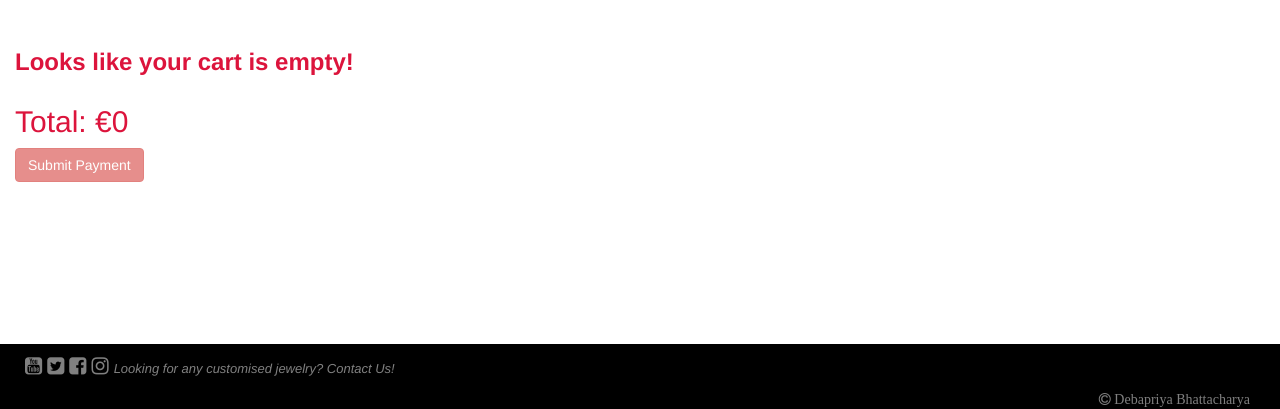
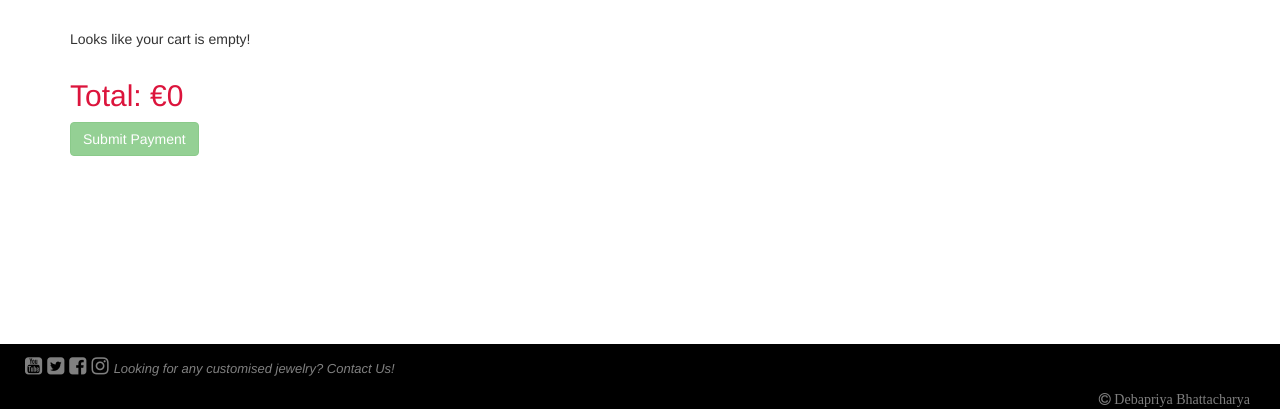
Before and after one commit to Code-Institute-Submissions/debapriya9b-onlineShop, a Django app: page /cart/ in a window 1280 px wide. Shown: the part 391-800 px from the top of the page. Run offline with Django 3.2, Linux system fonts and the light colour scheme; the visitor is signed in with stand-in values (Sample User, id 1); some libraries are stand-ins or nearby versions; some web fonts are replaced.

Commit message:
Cart layout,style changed in cart.html

```diff
--- a/cart/templates/cart.html
+++ b/cart/templates/cart.html
@@ -3,6 +3,7 @@
 {% load bootstrap_tags %}
 
 {% block content %}
+<div class="container">
 <div class="row row-flex">
     {% if cart_items %}
     {% for item in cart_items %}
@@ -28,7 +29,7 @@
                             <div class="input-group-addon">{{item.quantity}}</div>
                         </div>
                     </div>
-                    <button type="submit" class="btn btn-primary"><span class="glyphicon glyphicon-edit" aria-hidden="true"></span>Amend</button>
+                    <button type="submit" class="btn btn-success"><span class="glyphicon glyphicon-edit" aria-hidden="true"></span>Amend</button>
                 </form>
             </p>
         </div>
@@ -38,7 +39,7 @@
 
     {% else %}
         <div class="card mb-3">
-            <h3 class="card-header">Looks like your cart is empty!</h3>
+            <p class="card-header">Looks like your cart is empty!</p>
         </div>
         {% endif %}
     </div>
@@ -47,10 +48,10 @@
     </div>
     <div class="checkout-button">
         {% if total == 0 %}
-        <button type="button" class="btn btn-danger disabled">Submit Payment</button> {% else %}
+        <button type="button" class="btn btn-success disabled">Submit Payment</button> {% else %}
         <a href="{% url 'checkout' %}" class="btn btn-success" role="button"><span class="glyphicon glyphicon-ok-sign" aria-hidden="true"></span>Checkout</a> {% endif %}
     </div>
-
-<br>
+  </div>
+<br><br><br><br><br><br>
 
 {% endblock %}
```
